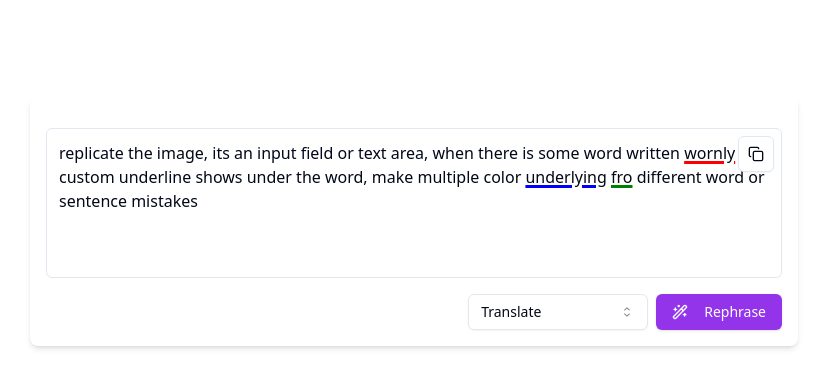
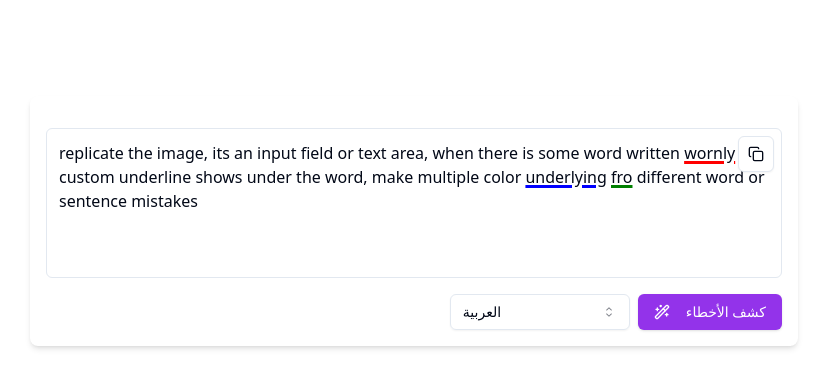
Before and after one commit to kha09/allam_nu7aa, a Next.js app: page / in a window 1280 px wide. Shown: the top 388 px of the page, without its empty margins (226-1053 px from the left). Built offline with nearby package versions, Linux system fonts and the light colour scheme.

Commit message:
changing buttons

```diff
--- a/src/components/text-editor.tsx
+++ b/src/components/text-editor.tsx
@@ -47,11 +47,11 @@
               <SelectValue placeholder="Select action" />
             </SelectTrigger>
             <SelectContent>
-              <SelectItem value="translate">Translate</SelectItem>
+              <SelectItem value="translate">العربية</SelectItem>
             </SelectContent>
           </Select>
           <Button className="bg-purple-600 hover:bg-purple-700 text-white">
-            <Wand2 className="mr-2 h-4 w-4" /> Rephrase
+            <Wand2 className="mr-2 h-4 w-4" /> كشف الأخطاء
           </Button>
         </div>
       </div>
```
